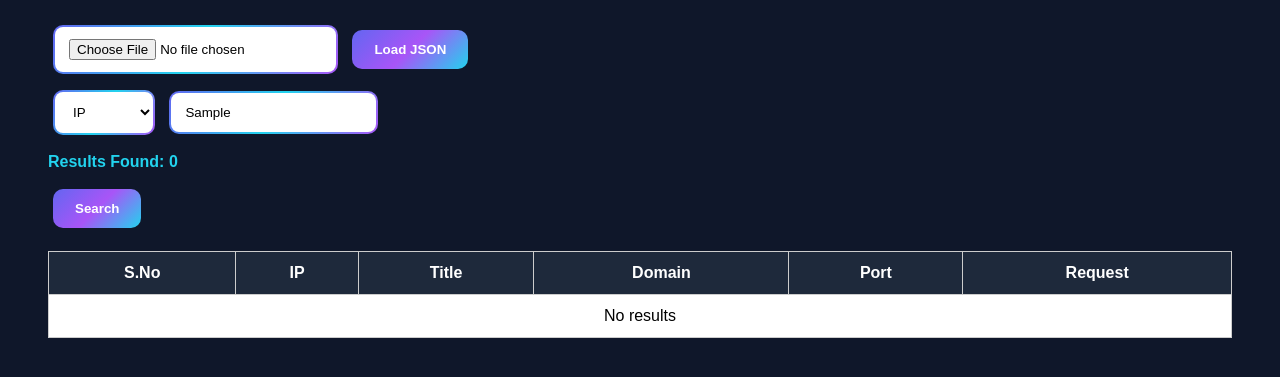
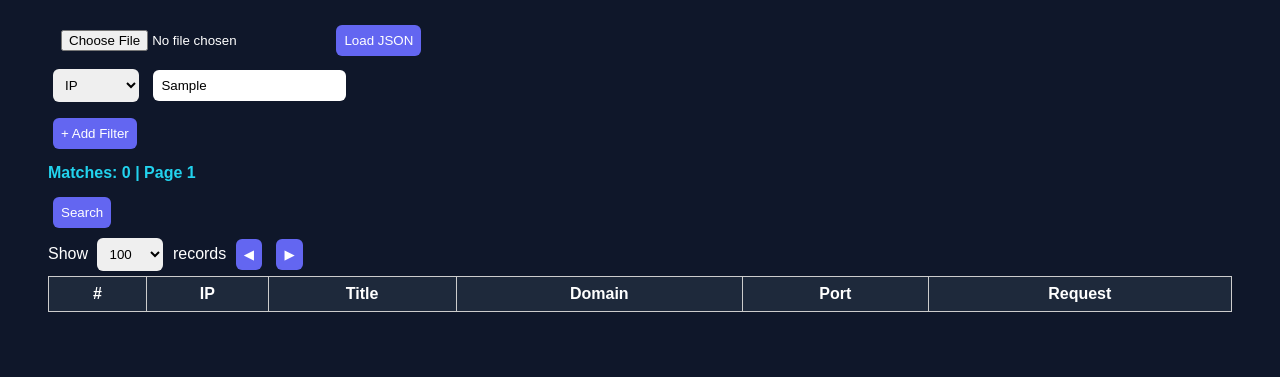
Before and after one commit to rishiarora123/ipsearchdash, a plain HTML site: page index.html in a window 1280 px wide. Both pictures are taken after typing "Sample" into the empty fields and a click on the button "Search". Shown: the part 99-476 px from the top of the page. Drawn offline with Linux system fonts and the light colour scheme.

Commit message:
Update index.html

```diff
--- a/index.html
+++ b/index.html
@@ -3,65 +3,18 @@
 <head>
 <meta charset="UTF-8">
 <title>Asset Discovery Portal</title>
+<script src="https://cdn.jsdelivr.net/npm/oboe@2.1.5/dist/oboe-browser.min.js"></script>
 
 <style>
-body {
-    background:#0f172a;
-    font-family: Arial, sans-serif;
-    padding:40px;
-}
-
-h2 { color:#fff; }
-
-#resultCount {
-    color:#22d3ee;
-    font-size:16px;
-    margin:10px 0;
-    font-weight:bold;
-}
-
-/* INPUTS */
-select, input {
-    padding:12px 14px;
-    margin:8px 5px;
-    border-radius:10px;
-    border:2px solid transparent;
-    background:
-        linear-gradient(#fff,#fff) padding-box,
-        linear-gradient(120deg,#6366f1,#22d3ee,#a855f7) border-box;
-}
-
-/* BUTTON */
-button {
-    padding:12px 22px;
-    margin:8px 5px;
-    border-radius:10px;
-    border:none;
-    cursor:pointer;
-    color:#fff;
-    font-weight:bold;
-    background:linear-gradient(135deg,#6366f1,#a855f7,#22d3ee);
-}
-
-/* TABLE */
-table {
-    width:100%;
-    margin-top:15px;
-    border-collapse:collapse;
-    background:#fff;
-}
-
-th, td {
-    padding:12px;
-    border:1px solid #ccc;
-}
-
-th {
-    background:#1e293b;
-    color:#fff;
-}
-
-.no-data { text-align:center; }
+body{background:#0f172a;color:white;font-family:Arial;padding:40px}
+input,select,button{padding:8px;margin:5px;border-radius:6px;border:none}
+button{background:#6366f1;color:white;cursor:pointer}
+.filterRow{margin-bottom:6px}
+.filterRow button{background:#ef4444;margin-left:5px}
+table{width:100%;background:white;color:black;border-collapse:collapse}
+th,td{padding:8px;border:1px solid #ccc}
+th{background:#1e293b;color:white}
+#resultCount{color:#22d3ee;margin:10px 0;font-weight:bold}
 </style>
 </head>
 
@@ -69,115 +22,132 @@ th {
 
 <h2>Asset Discovery Portal</h2>
 
-<!-- UPLOAD -->
 <input type="file" id="jsonFile" accept=".json">
 <button onclick="loadJSON()">Load JSON</button>
 
-<!-- SEARCH CONTROLS -->
-<br>
-<select id="searchType">
+<div id="filters">
+  <div class="filterRow">
+    <select class="fType">
       <option value="ip">IP</option>
       <option value="domain">Domain</option>
       <option value="title">Title</option>
       <option value="port">Port</option>
       <option value="request">Request</option>
     </select>
+    <input class="fValue" placeholder="value">
+  </div>
+</div>
 
-<input id="searchValue" placeholder="Enter search value">
+<button onclick="addFilter()">+ Add Filter</button>
 
-<!-- RESULT COUNT (TOP) -->
-<div id="resultCount"></div>
+<div id="resultCount">Waiting for data…</div>
+<button onclick="searchData()">Search</button>
 
-<button onclick="searchData()">Search</button>
+<div>
+Show
+<select id="pageSize" onchange="changePageSize()">
+  <option value="100">100</option>
+  <option value="500">500</option>
+  <option value="1000">1000</option>
+</select>
+records
+<button onclick="prevPage()">◀</button>
+<button onclick="nextPage()">▶</button>
+</div>
 
 <table>
 <thead>
-<tr>
-    <th>S.No</th>
-    <th>IP</th>
-    <th>Title</th>
-    <th>Domain</th>
-    <th>Port</th>
-    <th>Request</th>
-</tr>
+<tr><th>#</th><th>IP</th><th>Title</th><th>Domain</th><th>Port</th><th>Request</th></tr>
 </thead>
 <tbody id="tableBody"></tbody>
 </table>
 
 <script>
-let masterData = [];
-const tableBody = document.getElementById("tableBody");
-const resultCount = document.getElementById("resultCount");
+let INDEX=[], LAST_RESULTS=[], currentPage=1, pageSize=100, TOTAL=0;
 
-function loadJSON() {
-    const file = document.getElementById("jsonFile").files[0];
-    if (!file) return alert("Upload a JSON file first");
-
-    const reader = new FileReader();
-    reader.onload = function(e) {
-        const rawData = JSON.parse(e.target.result);
-        masterData = [];
-
-        rawData.forEach(record => {
-            extract(record.http_responseForIP);
-            extract(record.https_responseForIP);
-            extract(record.http_responseForDomainName);
-            extract(record.https_responseForDomainName);
-        });
-
-        resultCount.textContent = `Loaded Records: ${masterData.length}`;
-    };
-    reader.readAsText(file);
+function addFilter(){
+  const div=document.createElement("div");
+  div.className="filterRow";
+  div.innerHTML=`
+    <select class="fType">
+      <option value="ip">IP</option>
+      <option value="domain">Domain</option>
+      <option value="title">Title</option>
+      <option value="port">Port</option>
+      <option value="request">Request</option>
+    </select>
+    <input class="fValue" placeholder="value">
+    <button onclick="this.parentElement.remove()">❌</button>
+  `;
+  document.getElementById("filters").appendChild(div);
 }
 
-function extract(response) {
-    if (!response) return;
-    if (Array.isArray(response)) response.forEach(r => pushRow(r));
-    else pushRow(response);
+function loadJSON(){
+  const file=jsonFile.files[0];
+  if(!file) return alert("Select file");
+  INDEX=[]; TOTAL=0;
+  const url=URL.createObjectURL(file);
+
+  oboe(url).node("!.*", rec=>{
+    parse(rec.http_responseForIP);
+    parse(rec.https_responseForIP);
+    parse(rec.http_responseForDomainName);
+    parse(rec.https_responseForDomainName);
+    TOTAL++;
+    if(TOTAL%5000===0) resultCount.textContent=`Indexed ${TOTAL.toLocaleString()}`;
+  }).done(()=>resultCount.textContent=`Ready: ${INDEX.length.toLocaleString()} assets`);
 }
 
-function pushRow(r) {
-    masterData.push({
-        ip: r.ip || "",
-        title: r.title || "",
-        domain: r.domain || "",
-        port: r.port || "",
-        request: r.request || ""
+function parse(b){
+  if(!b) return;
+  if(Array.isArray(b)) b.forEach(x=>add(x));
+  else add(b);
+}
+
+function add(r){
+  INDEX.push({
+    ip:(r.ip||"").toLowerCase(),
+    title:(r.title||"").toLowerCase(),
+    domain:(r.domain||"").toLowerCase(),
+    port:(r.port||"")+"",
+    request:(r.request||"").toLowerCase()
   });
 }
 
-function searchData() {
-    const type = document.getElementById("searchType").value;
-    const value = document.getElementById("searchValue").value.toLowerCase();
+function searchData(){
+  LAST_RESULTS=[];
+  currentPage=1;
+  const types=document.querySelectorAll(".fType");
+  const values=document.querySelectorAll(".fValue");
 
-    const filtered = masterData.filter(item =>
-        item[type].toLowerCase().includes(value)
-    );
-
-    renderRows(filtered);
+  for(let r of INDEX){
+    let ok=true;
+    for(let i=0;i<types.length;i++){
+      if(!r[types[i].value].includes(values[i].value.toLowerCase())){
+        ok=false; break;
+      }
+    }
+    if(ok) LAST_RESULTS.push(r);
+  }
+  render();
 }
 
-function renderRows(data) {
-    tableBody.innerHTML = "";
-    resultCount.textContent = `Results Found: ${data.length}`;
-
-    if (data.length === 0) {
-        tableBody.innerHTML = `<tr><td colspan="6" class="no-data">No results</td></tr>`;
-        return;
+function render(){
+  const tbody=tableBody;
+  tbody.innerHTML="";
+  const start=(currentPage-1)*pageSize;
+  const slice=LAST_RESULTS.slice(start,start+pageSize);
+  slice.forEach((r,i)=>{
+    tbody.innerHTML+=`<tr>
+    <td>${start+i+1}</td><td>${r.ip}</td><td>${r.title}</td>
+    <td>${r.domain}</td><td>${r.port}</td><td>${r.request}</td></tr>`;
+  });
+  resultCount.textContent=`Matches: ${LAST_RESULTS.length.toLocaleString()} | Page ${currentPage}`;
 }
 
-    data.forEach((item, i) => {
-        tableBody.innerHTML += `
-        <tr>
-            <td>${i+1}</td>
-            <td>${item.ip}</td>
-            <td>${item.title}</td>
-            <td>${item.domain}</td>
-            <td>${item.port}</td>
-            <td>${item.request}</td>
-        </tr>`;
-    });
-}
+function nextPage(){ if(currentPage*pageSize<LAST_RESULTS.length){currentPage++;render();}}
+function prevPage(){ if(currentPage>1){currentPage--;render();}}
+function changePageSize(){ pageSize=parseInt(pageSize.value);currentPage=1;render();}
 </script>
 
 </body>
```
Lines whose indentation alone changed are shown as unchanged.
